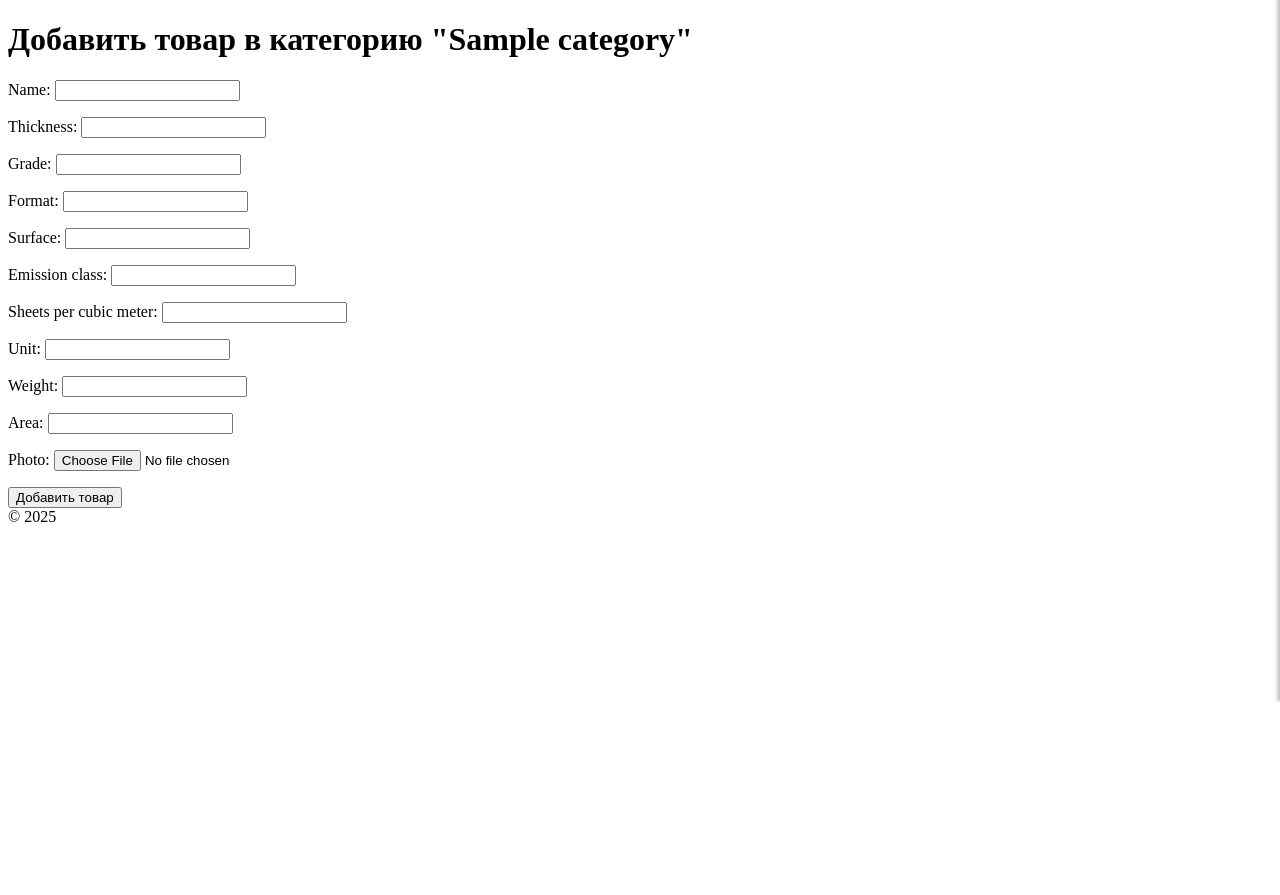
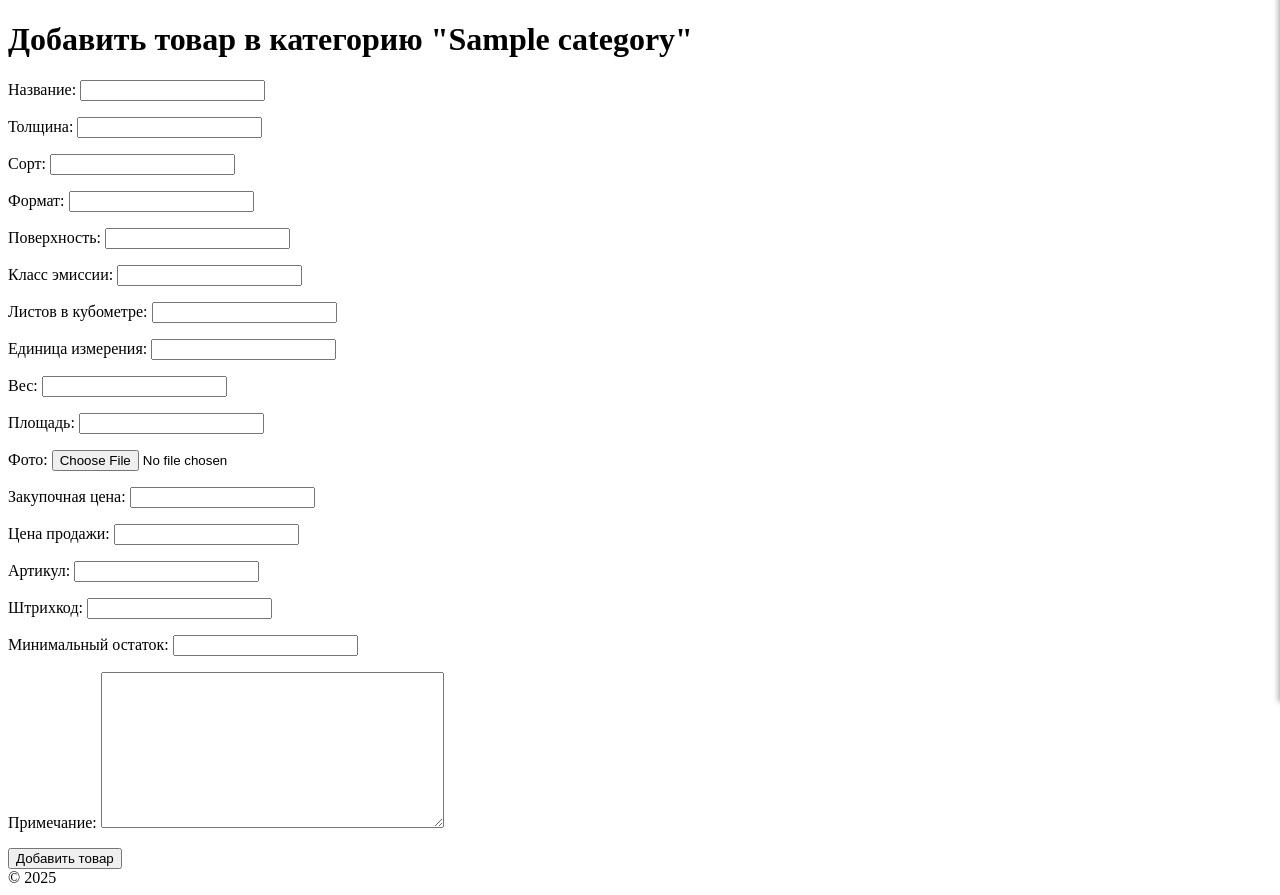
Before and after one commit to Shaxmir/mycrm, a Django app: page /category/1/add/ in a window 1280 px wide. Shown: the part 98-993 px from the top of the page. Before the commit the page ends 800 px from the top, so only its background shows below. Run offline with Django 5.2, Linux system fonts and the light colour scheme; a user stored in the database is signed in; tables that the repository leaves empty hold one stand-in row (values such as "Sample post").

Commit message:
Refine product creation logic

```diff
--- a/apps/catalog/forms.py
+++ b/apps/catalog/forms.py
@@ -5,7 +5,11 @@ from .models import Product,Category
 class ProductForm(forms.ModelForm):
     class Meta:
         model = Product
-        fields = ['name', 'thickness', 'grade', 'format', 'surface', 'emission_class', 'sheets_per_cubic_meter', 'unit', 'weight', 'area', 'photo']
+        fields = [
+            'name', 'thickness', 'grade', 'format', 'surface', 'emission_class',
+            'sheets_per_cubic_meter', 'unit', 'weight', 'area', 'photo',
+            'purchase_price', 'sale_price', 'sku', 'barcode', 'min_stock', 'note'
+        ]
 
 class CategoryForm(forms.ModelForm):
     class Meta:
--- a/apps/catalog/templates/catalog/product_add.html
+++ b/apps/catalog/templates/catalog/product_add.html
@@ -1,4 +1,3 @@
-<!-- catalog/product_add.html -->
 {% extends 'base.html' %}
 
 {% block content %}
@@ -6,7 +5,24 @@
 
 <form method="post" enctype="multipart/form-data">
     {% csrf_token %}
-    {{ form.as_p }}
+    <p>Название: {{ form.name }}</p>
+    <p>Толщина: {{ form.thickness }}</p>
+    <p>Сорт: {{ form.grade }}</p>
+    <p>Формат: {{ form.format }}</p>
+    <p>Поверхность: {{ form.surface }}</p>
+    <p>Класс эмиссии: {{ form.emission_class }}</p>
+    <p>Листов в кубометре: {{ form.sheets_per_cubic_meter }}</p>
+    <p>Единица измерения: {{ form.unit }}</p>
+    <p>Вес: {{ form.weight }}</p>
+    <p>Площадь: {{ form.area }}</p>
+    <p>Фото: {{ form.photo }}</p>
+    <p>Закупочная цена: {{ form.purchase_price }}</p>
+    <p>Цена продажи: {{ form.sale_price }}</p>
+    <p>Артикул: {{ form.sku }}</p>
+    <p>Штрихкод: {{ form.barcode }}</p>
+    <p>Минимальный остаток: {{ form.min_stock }}</p>
+    <p>Примечание: {{ form.note }}</p>
+
     <button type="submit">Добавить товар</button>
 </form>
 {% endblock %}
--- a/apps/catalog/templates/catalog/product_detail.html
+++ b/apps/catalog/templates/catalog/product_detail.html
@@ -17,6 +17,12 @@
     <li>Ед. измерения: {{ product.unit }}</li>
     <li>Вес: {{ product.weight }}</li>
     <li>Площадь: {{ product.area }}</li>
+    <li>Артикул: {{ product.sku }}</li>
+    <li>Штрихкод: {{ product.barcode }}</li>
+    <li>Мин. остаток: {{ product.min_stock }}</li>
+    <li>Закупочная цена: {{ product.purchase_price }} ₽</li>
+    <li>Цена продажи: {{ product.sale_price }} ₽</li>
+    <li>Примечание: {{ product.note }}</li>
 </ul>
 
 <h3>Наличие на складах</h3>
--- a/apps/catalog/templates/catalog/product_list.html
+++ b/apps/catalog/templates/catalog/product_list.html
@@ -7,7 +7,9 @@
     {% for product in products %}
         <li>
             <a href="{% url 'catalog:product_detail' product.id %}">
-                {{ product.name }} — {{ product.thickness }}{{ product.unit }}, {{ product.format }}, сорт {{ product.grade }}, покрытие {{ product.surface }}
+                {{ product.name }} — {{ product.thickness }}{{ product.unit }}, {{ product.format }},
+                сорт {{ product.grade }}, покрытие {{ product.surface }},
+                артикул {{ product.sku }}, цена {{ product.sale_price }} ₽
             </a>
         </li>
     {% empty %}
@@ -15,6 +17,5 @@
     {% endfor %}
 </ul>
 
-
 <a href="{% url 'catalog:product_add' category.id %}">➕ Добавить товар</a>
 {% endblock %}
```
